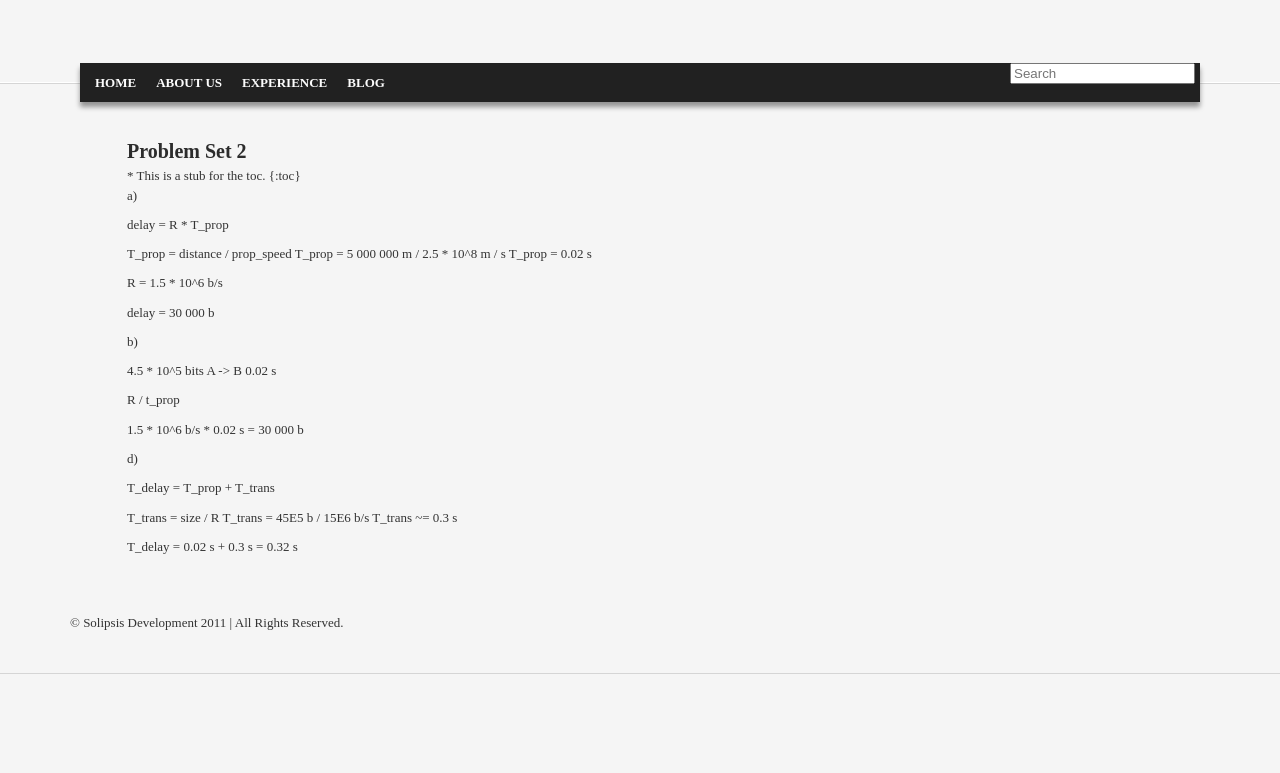
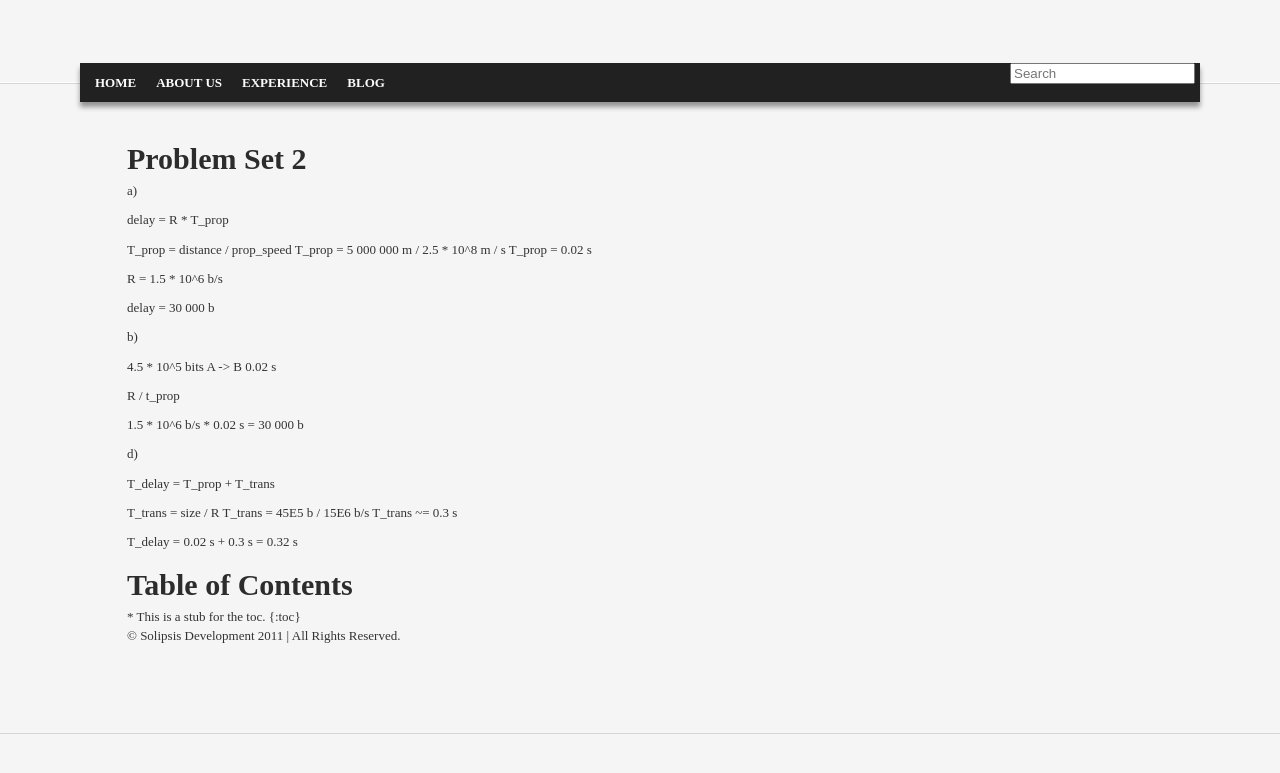
Before and after one commit to berkona/berkona.github.com, a Jekyll site: the page built from notes/comp431/_posts/2013-01-31-Problem-Set-2.md, in a window 1280 px wide. Shown: the top 773 px of the page. Built offline with Jekyll 4.4.1, drawn with Linux system fonts in a browser that asks for light colours; Markdown is read by kramdown in place of the engine named in the settings.

Commit message:
Added better toc support

```diff
--- a/_layouts/note.md
+++ b/_layouts/note.md
@@ -1,11 +1,22 @@
 ---
 layout: default
 ---
+
+<div class="note-content">
+
 {% if page.title %}
-<h2 class="content-title">{{ page.title }}</h2>
+<h1 class="content-title">{{ page.title }}</h1>
 {% endif %}
+
+{{ content }}
+
+<div>
+
+<div class="toc">
+
+<h1 class="toc-header">Table of Contents</h1>
 
 * This is a stub for the toc.
 {:toc}
 
-{{ content }}
+</div>
```
